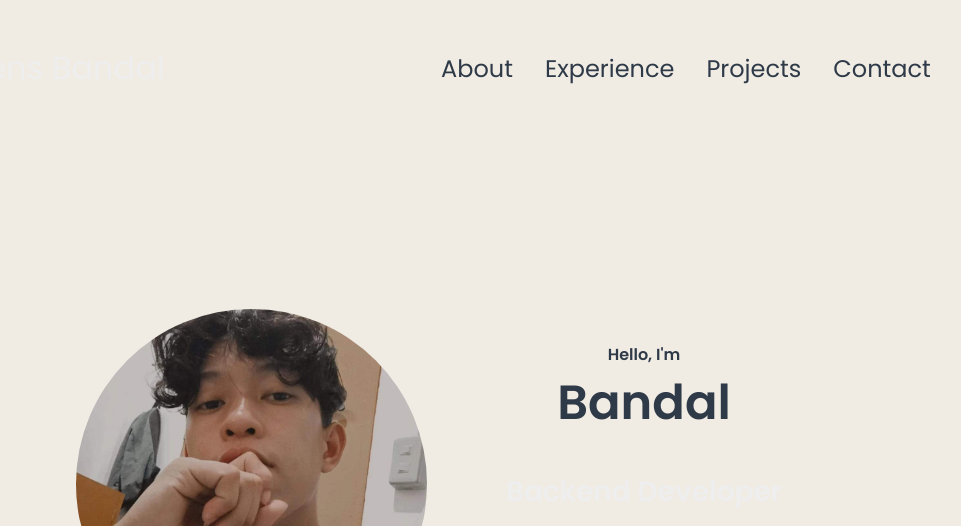
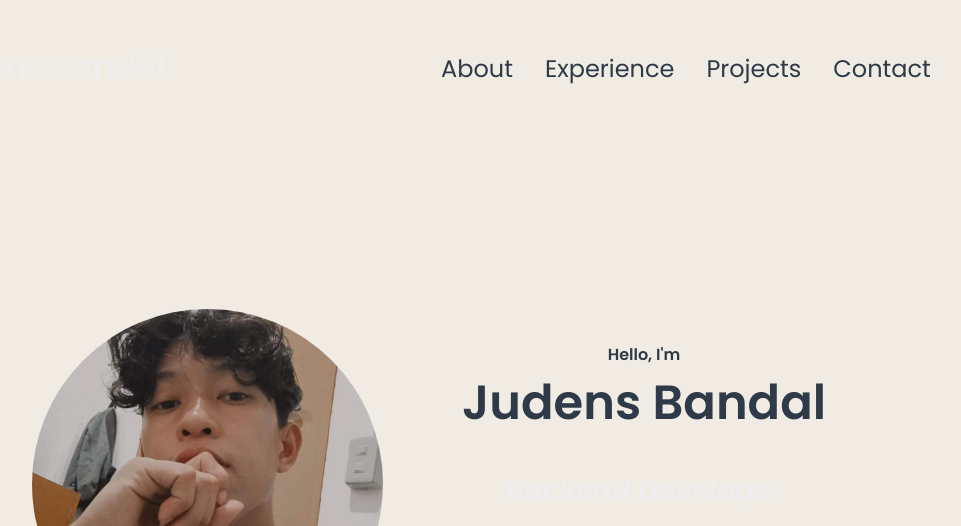
Before and after one commit to zonic-ultra/MyPortfolio, a plain HTML site: page index.html in a window 1280 px wide. Shown: the top 526 px of the page, without its empty margins (211-1172 px from the left). Drawn offline with Linux system fonts and the light colour scheme.

Commit message:
adding my fullname ):

```diff
--- a/index.html
+++ b/index.html
@@ -42,7 +42,7 @@
       </div>
       <div class="section__text">
         <p class="section__text__p1">Hello, I'm</p>
-        <h1 class="title">Bandal</h1>
+        <h1 class="title">Judens Bandal</h1>
         <p class="section__text__p2">Backend Developer</p>
         <div class="btn-container">
           <button
```
